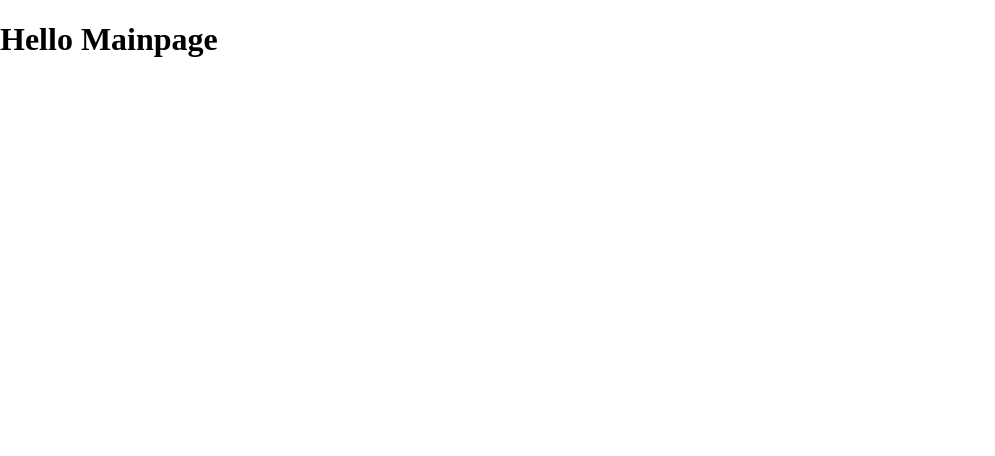
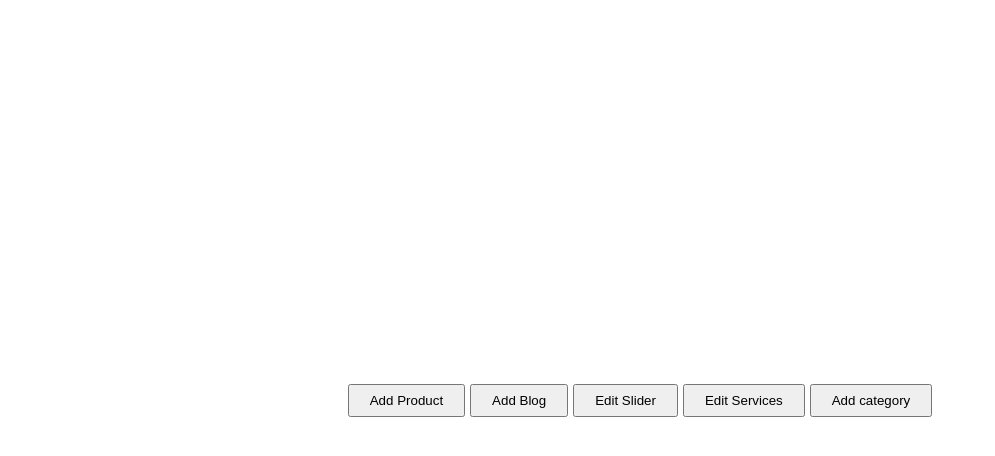
Before and after one commit to devtushar001/Dochaki-new, a React (Vite) app in the folder admin/: page / in a window 1280 px wide. Shown: the top 456 px of the page, without its empty margins (0-995 px from the left). Built offline with nearby package versions, Linux system fonts and the light colour scheme.

Commit message:
Approximately all pages created successfully

```diff
--- a/admin/src/App.jsx
+++ b/admin/src/App.jsx
@@ -5,6 +5,11 @@ import ImageUploader from './Components/ImageUploader/ImageUploader';
 import './App.css';
 import MainPage from './Pages/MainPage/MainPage';
 import TextEditor from './Components/TextEditor/TextEditor';
+import AddItem from './Pages/AddItem/AddItem';
+import AddBlogs from './Pages/AddBlogs/AddBlogs';
+import AddSlider from './Pages/AddSlider/AddSlider';
+import AddServices from './Pages/AddServices/AddServices';
+import AddCategory from './Pages/AddCategory/AddCategory';
 
 function App() {
   return (
@@ -12,8 +17,11 @@ function App() {
       <ToastContainer />
       <Routes>
         <Route path='/' element={<MainPage />} />
-        <Route path="/upload-image" element={<ImageUploader />} />
-        <Route path='/text-editor' element={<TextEditor />} />
+        <Route path='/add-product' element={<AddItem />} />
+        <Route path='/add-blog' element={<AddBlogs />} />
+        <Route path='/edit-slider' element={<AddSlider />} />
+        <Route path='/edit-services' element={<AddServices />} />
+        <Route path='/add-category' element={<AddCategory />} />
       </Routes>
     </BrowserRouter>
   );
--- /dev/null
+++ b/admin/src/Pages/AddBlogs/AddBlogs.jsx
@@ -0,0 +1,11 @@
+import React from "react";
+
+const AddBlogs = () => {
+    return (
+        <>
+        <h1>Add Blogs</h1>
+        </>
+    )
+}
+
+export default AddBlogs;
--- /dev/null
+++ b/admin/src/Pages/AddCategory/AddCategory.jsx
@@ -0,0 +1,11 @@
+import React from "react";
+
+const AddCategory = () => {
+    return (
+        <>
+          <h1>Category</h1>
+        </>
+    )
+}
+
+export default AddCategory;
--- /dev/null
+++ b/admin/src/Pages/AddItem/AddItem.jsx
@@ -0,0 +1,11 @@
+import React from "react";
+
+const AddItem = () => {
+    return (
+        <>
+        <h1>Add item</h1>
+        </>
+    )
+}
+
+export default AddItem;
--- /dev/null
+++ b/admin/src/Pages/AddServices/AddServices.jsx
@@ -0,0 +1,11 @@
+import React from "react";
+
+const AddServices = () => {
+    return (
+        <>
+        <h1>Add Services</h1>
+        </>
+    )
+}
+
+export default AddServices;
--- /dev/null
+++ b/admin/src/Pages/AddSlider/AddSlider.jsx
@@ -0,0 +1,11 @@
+import React from "react";
+
+const AddSlider = () => {
+    return (
+        <>
+        <h1>Add Slider</h1>
+        </>
+    )
+}
+
+export default AddSlider;
--- a/admin/src/Pages/MainPage/MainPage.css
+++ b/admin/src/Pages/MainPage/MainPage.css
@@ -0,0 +1,13 @@
+.main-page {
+    height: 100vh;
+    display: flex;
+    align-items: center;
+    gap: 5px;
+    justify-content: center;
+    flex-wrap: wrap;
+}
+
+.main-page button {
+    padding: 7px 20px;
+    cursor: pointer;
+}
--- a/admin/src/Pages/MainPage/MainPage.jsx
+++ b/admin/src/Pages/MainPage/MainPage.jsx
@@ -1,11 +1,19 @@
 import React from "react";
+import './MainPage.css'
+import { Link } from "react-router-dom";
 
 const MainPage = () => {
-     return (
-        <>
-          <h1>Hello Mainpage</h1>
-        </>
-     )
+  return (
+    <>
+      <div className="main-page">
+        <Link to='/add-product' className="no-style"><button>Add Product</button></Link>
+        <Link to='/add-blog' className="no-style"><button>Add Blog</button></Link>
+        <Link to='/edit-slider' className="no-style"><button>Edit Slider</button></Link>
+        <Link to='/edit-services' className="no-style"><button>Edit Services</button></Link>
+        <Link to='/add-category' className="no-style"><button>Add category</button></Link>
+      </div>
+    </>
+  )
 }
 
 export default MainPage;
```
